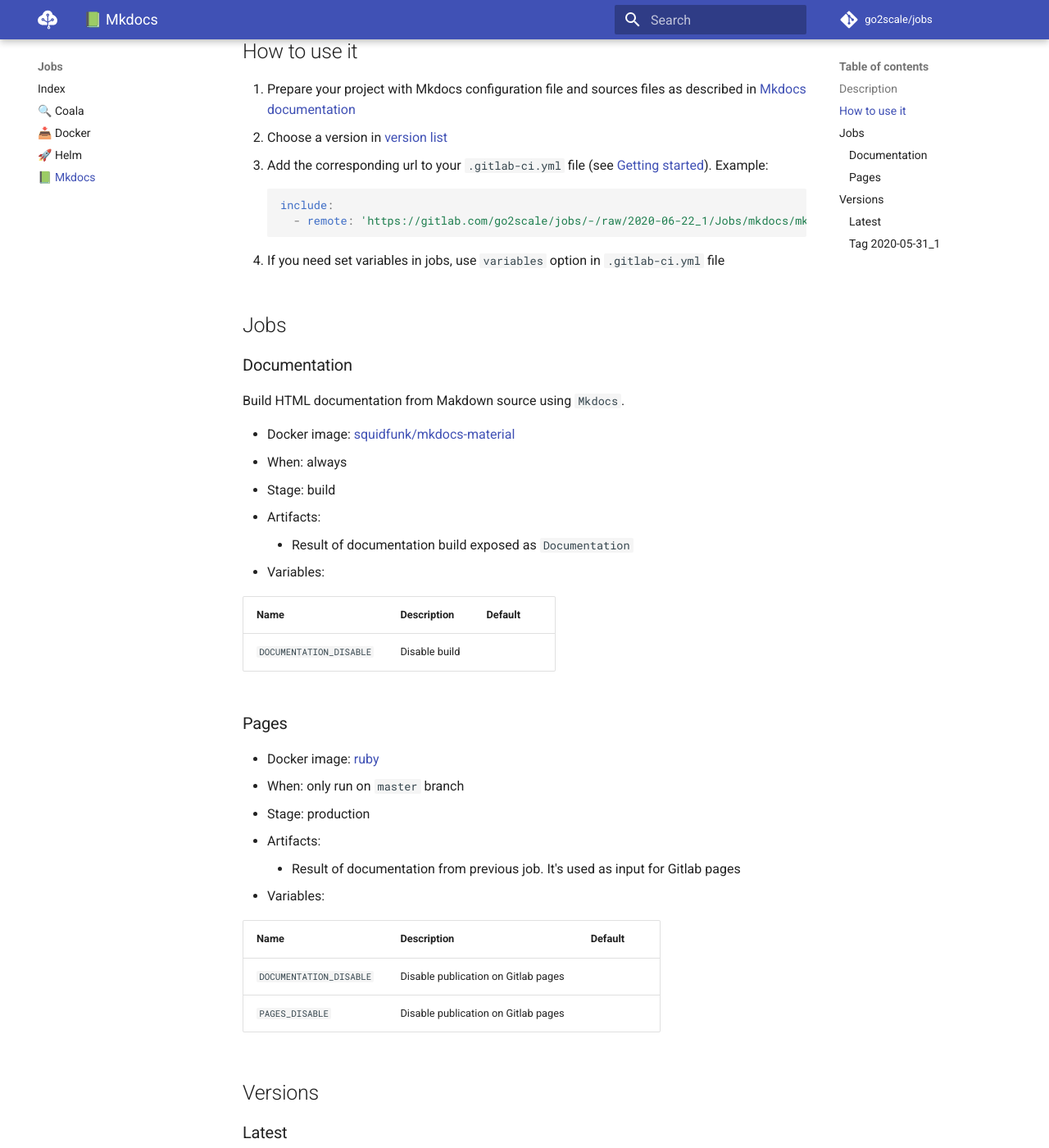
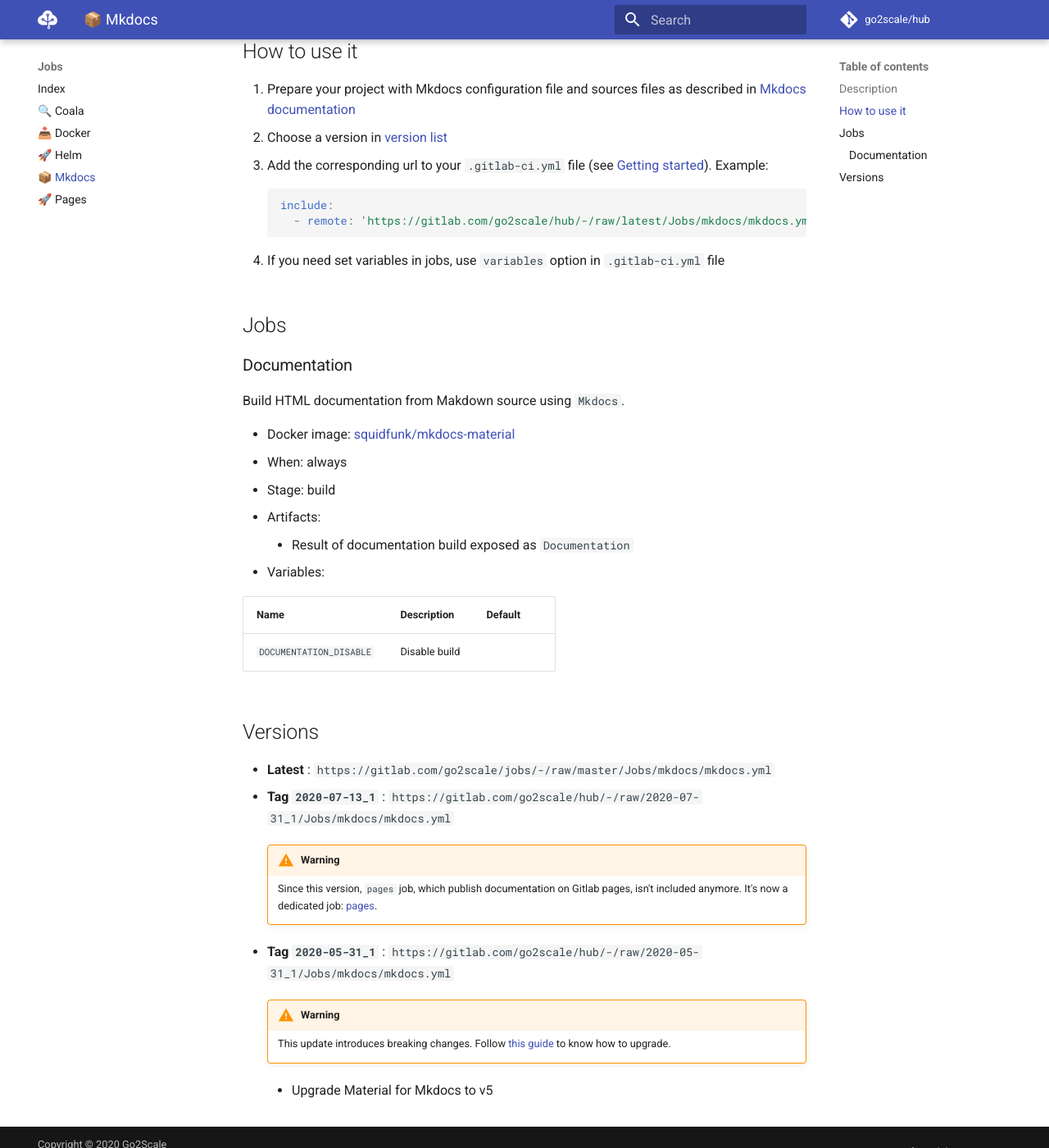
Before and after one commit to r2devops/hub, an MkDocs documentation site: the page built from docs/Jobs/mkdocs/README.md, in a window 1280 px wide and 1400 px high, scrolled down 325 px. Shown: the whole window at 82% size. Built offline with MkDocs 1.6.1 and Material for MkDocs 9.7.7, drawn with Linux system fonts in a browser that asks for light colours; comment, search, counter and statistics services are not loaded; some of the changed text lies outside the part shown.

Commit message:
split the documentation of mkdocs and pages

````diff
--- a/docs/Jobs/mkdocs/README.md
+++ b/docs/Jobs/mkdocs/README.md
@@ -1,11 +1,10 @@
-# 📗 Mkdocs
+# 📦 Mkdocs
 
 ## Description
 
 Build HTML documentation form Markdown source using
-[Mkdocs](https://www.mkdocs.org/) and deploy it on Gitlab pages. All
-requirements to use [Material for
-Mkdocs](https://squidfunk.github.io/mkdocs-material/) are installed.
+[Mkdocs](https://www.mkdocs.org/). All requirements to use [Material for
+Mkdocs](https://squidfunk.github.io/mkdocs-material/) are ready to use.
 
 ## How to use it
 
@@ -17,7 +16,7 @@
 
     ```yaml
     include:
-      - remote: 'https://gitlab.com/go2scale/jobs/-/raw/2020-06-22_1/Jobs/mkdocs/mkdocs.yml'
+      - remote: 'https://gitlab.com/go2scale/hub/-/raw/latest/Jobs/mkdocs/mkdocs.yml'
     ```
 
 4. If you need set variables in jobs, use `variables` option in
@@ -42,38 +41,20 @@
 | `DOCUMENTATION_DISABLE` | Disable build | |
 
 
-### Pages
-
-* Docker image: [ruby](https://hub.docker.com/_/ruby)
-* When: only run on `master` branch
-* Stage: production
-* Artifacts:
-    * Result of documentation from previous job. It's used as input for Gitlab
-      pages
-* Variables:
-
-| Name | Description | Default |
-| ---- | ----------- | ------- |
-| `DOCUMENTATION_DISABLE` | Disable publication on Gitlab pages| |
-| `PAGES_DISABLE` | Disable publication on Gitlab pages | |
-
 ## Versions
 
-### Latest
+* **Latest** : `https://gitlab.com/go2scale/jobs/-/raw/master/Jobs/mkdocs/mkdocs.yml`
+* **Tag `2020-07-13_1`** : `https://gitlab.com/go2scale/hub/-/raw/2020-07-31_1/Jobs/mkdocs/mkdocs.yml`
 
-```
-https://gitlab.com/go2scale/jobs/-/raw/master/Jobs/mkdocs/mkdocs.yml
-```
+    !!! warning
+        Since this version, `pages` job, which publish documentation on Gitlab
+        pages, isn't included anymore. It's now a dedicated job:
+        [pages](Jobs/pages).
 
-### Tag `2020-05-31_1`
+* **Tag `2020-05-31_1`** : `https://gitlab.com/go2scale/hub/-/raw/2020-05-31_1/Jobs/mkdocs/mkdocs.yml`
 
-!!! warning
-    This update introduces breaking changes. Follow [this
-    guide](https://squidfunk.github.io/mkdocs-material/releases/5/#how-to-upgrade)
-    to know how to upgrade.
-
-```
-https://gitlab.com/go2scale/jobs/-/raw/2020-05-31_1/Jobs/mkdocs/mkdocs.yml
-```
-
-* Upgrade Material for Mkdocs to v5
+    !!! warning
+        This update introduces breaking changes. Follow [this
+        guide](https://squidfunk.github.io/mkdocs-material/releases/5/#how-to-upgrade)
+        to know how to upgrade.
+    * Upgrade Material for Mkdocs to v5
--- a/mkdocs.yml
+++ b/mkdocs.yml
@@ -2,14 +2,14 @@
 site_name: g2s hub
 site_description: 'Automated templates for your CI/CD Pipelines !'
 site_author: 'Go2Scale <cto@go2scale.com>'
-site_url: 'https://go2scale.gitlab.io/jobs/'
+site_url: 'https://go2scale.gitlab.io/hub/'
 
 # Copyright
 copyright: 'Copyright &copy; 2020 Go2Scale'
 
 # Repository
-repo_name: 'go2scale/jobs'
-repo_url: 'https://gitlab.com/go2scale/jobs'
+repo_name: 'go2scale/hub'
+repo_url: 'https://gitlab.com/go2scale/hub'
 
 # Navigation
 # nav:
````
Also changed, not shown: Jobs/pages/pages.yml (+5 -6 lines), docs/Jobs/pages/README.md (added, +52 -0 lines), docs/Jobs/pages/.pages (added), 1 other file.
